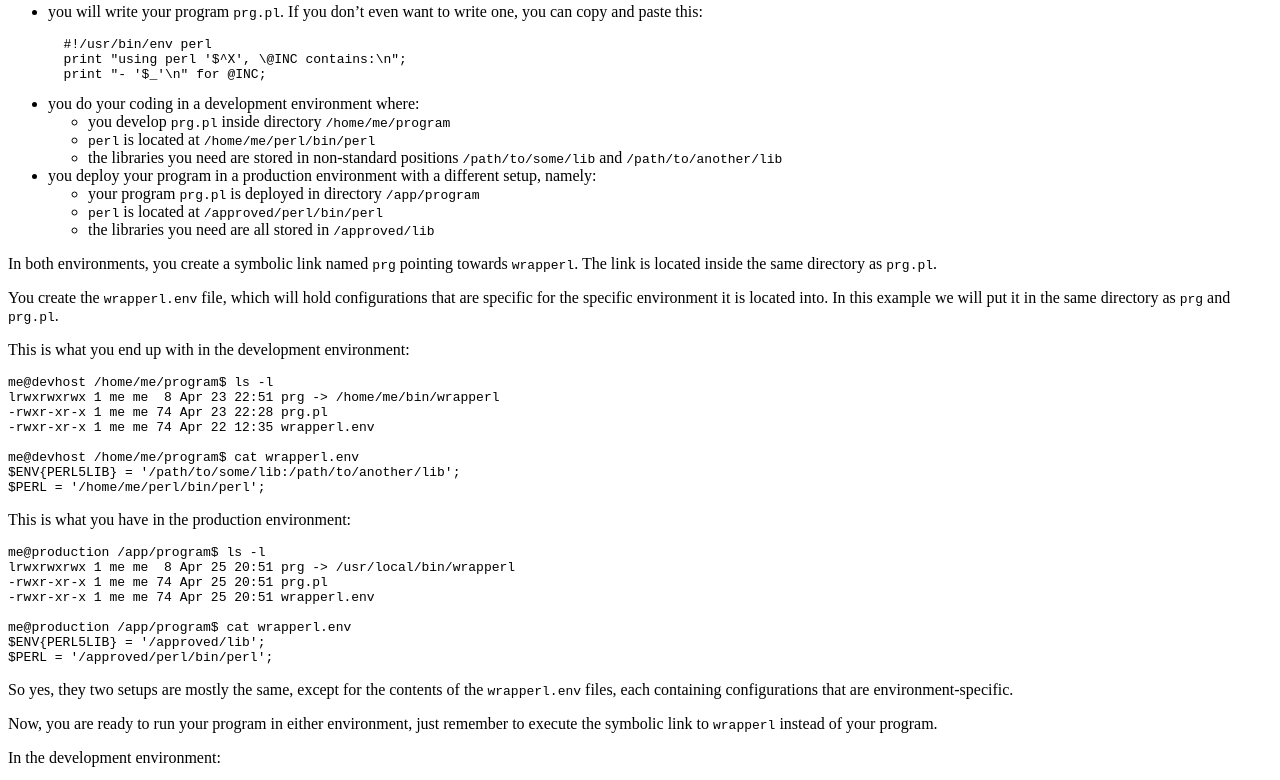
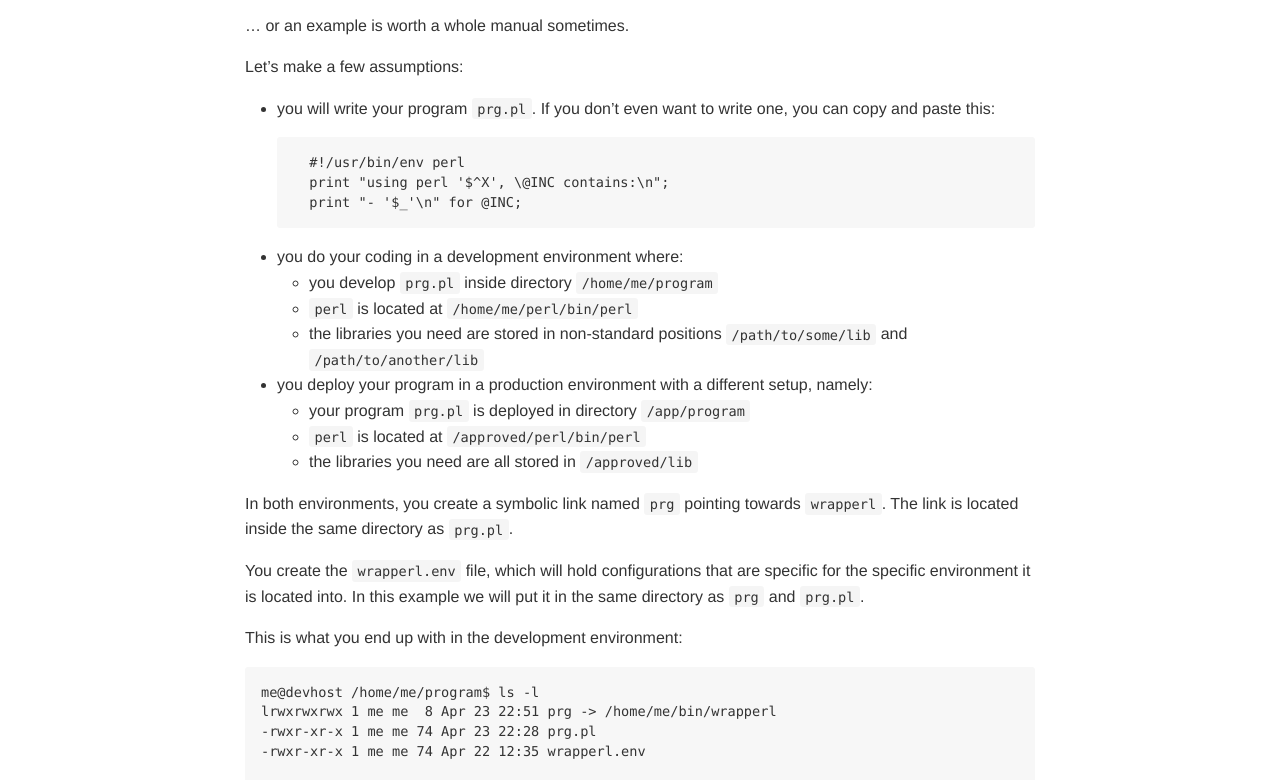
Before and after one commit to polettix/wrapperl, a plain HTML site: page index.html in a window 1280 px wide. Shown: the part 229-1009 px from the top of the page. Drawn offline with Linux system fonts and the light colour scheme.

Commit message:
aligned documentation

```diff
--- a/index.html
+++ b/index.html
@@ -1,3 +1,18 @@
+<html>
+   <head>
+      <title>wrapperl</title>
+      <link rel="stylesheet" href="github-markdown.css">
+      <style>
+         .markdown-body {
+            min-width: 200px;
+            max-width: 790px;
+            margin: 0 auto;
+            padding: 30px;
+         }
+      </style>
+   </head>
+   <body>
+      <div class="markdown-body">
 <h1 id="name">NAME</h1>
 
 <p>wrapperl - wrapper for Perl customized invocation</p>
@@ -599,3 +614,6 @@ as you can find at <a href="https://github.com/polettix/wrapperl">https://github
 <p>This program is distributed in the hope that it will be useful,
 but without any warranty; without even the implied warranty of
 merchantability or fitness for a particular purpose.</p>
+      </div>
+   </body>
+</html>
```
